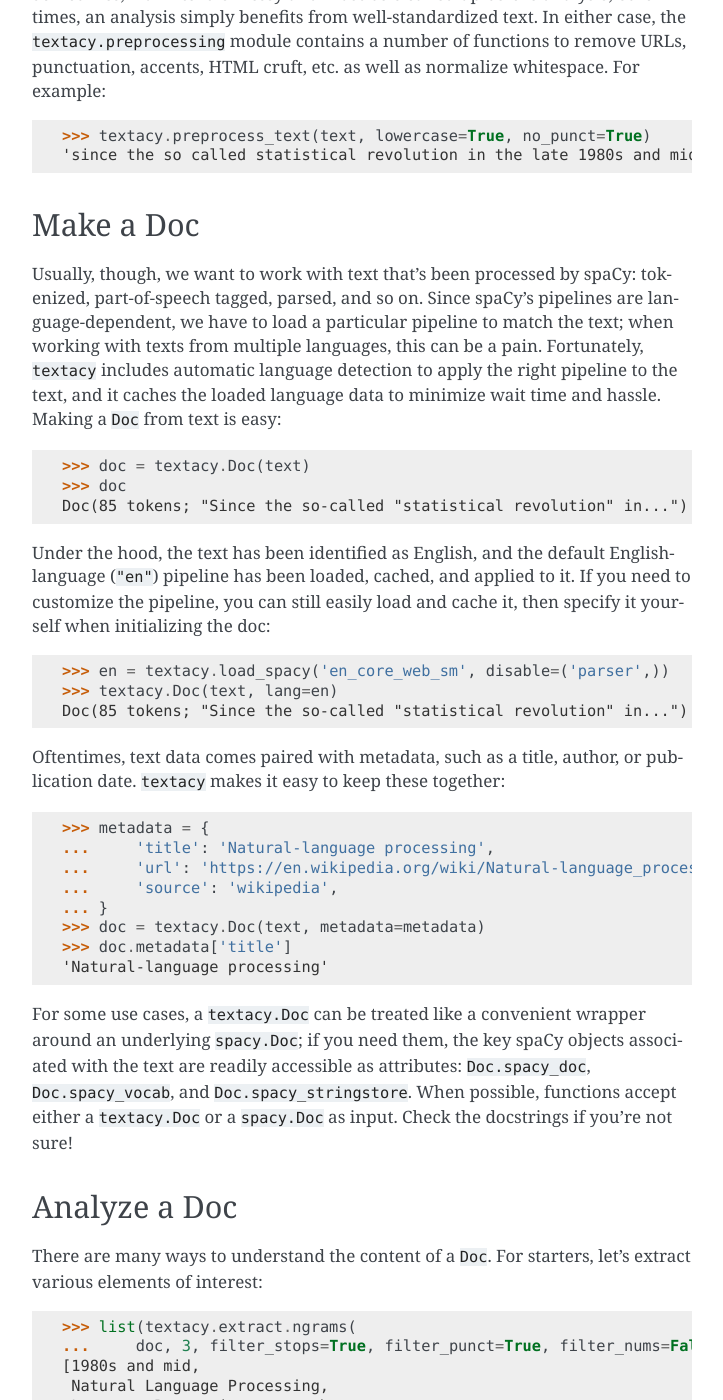
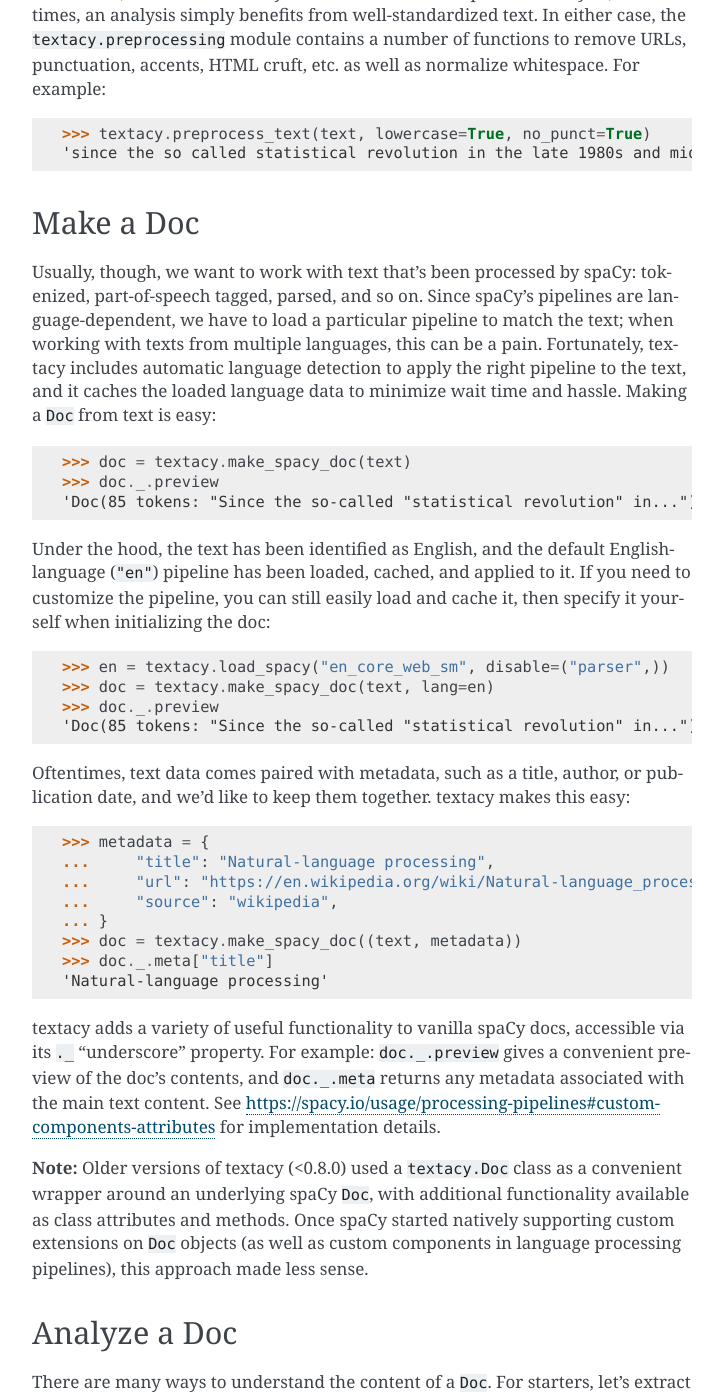
Before and after one commit to chartbeat-labs/textacy, a Sphinx documentation site: the page built from docs/source/getting_started/quickstart.rst, in a window 1280 px wide and 1400 px high, scrolled down 857 px. Shown: the whole window, without its empty margins (388-1111 px from the left). Built offline with Sphinx 7.4.7, drawn with Linux system fonts in a browser that asks for light colours; the version number could not be read and is left out; some of the changed text lies outside the part shown.

Commit message:
Update quickstart guide for new doc, corpus API

```diff
--- a/docs/source/getting_started/quickstart.rst
+++ b/docs/source/getting_started/quickstart.rst
@@ -16,15 +16,15 @@ Let's start with a single text document:
 .. code-block:: pycon
 
     >>> text = (
-    ...     'Since the so-called "statistical revolution" in the late 1980s and mid 1990s, '
-    ...     'much Natural Language Processing research has relied heavily on machine learning. '
-    ...     'Formerly, many language-processing tasks typically involved the direct hand coding '
-    ...     'of rules, which is not in general robust to natural language variation. '
-    ...     'The machine-learning paradigm calls instead for using statistical inference '
-    ...     'to automatically learn such rules through the analysis of large corpora '
-    ...     'of typical real-world examples.')
+    ...     "Since the so-called \"statistical revolution\" in the late 1980s and mid 1990s, "
+    ...     "much Natural Language Processing research has relied heavily on machine learning. "
+    ...     "Formerly, many language-processing tasks typically involved the direct hand coding "
+    ...     "of rules, which is not in general robust to natural language variation. "
+    ...     "The machine-learning paradigm calls instead for using statistical inference "
+    ...     "to automatically learn such rules through the analysis of large corpora "
+    ...     "of typical real-world examples.")
 
-**Note:** In almost all cases, ``textacy`` (as well as ``spacy``) expects to be
+**Note:** In almost all cases, textacy (as well as spaCy) expects to be
 working with unicode text data. Throughout the code, this is indicated as ``str``
 to be consistent with Python 3's default string type; users of Python 2, however,
 must be mindful to use ``unicode``, and convert from the default (bytes) string
@@ -36,7 +36,7 @@ how a particular word or phrase is used in a body of text:
 
 .. code-block:: pycon
 
-    >>> textacy.text_utils.KWIC(text, 'language', window_width=35)
+    >>> textacy.text_utils.KWIC(text, "language", window_width=35)
      1980s and mid 1990s, much Natural  Language  Processing research has relied hea
     n machine learning. Formerly, many  language -processing tasks typically involve
     s not in general robust to natural  language  variation. The machine-learning pa
@@ -59,15 +59,15 @@ Usually, though, we want to work with text that's been processed by spaCy:
 tokenized, part-of-speech tagged, parsed, and so on. Since spaCy's pipelines
 are language-dependent, we have to load a particular pipeline to match the text;
 when working with texts from multiple languages, this can be a pain. Fortunately,
-``textacy`` includes automatic language detection to apply the right pipeline
+textacy includes automatic language detection to apply the right pipeline
 to the text, and it caches the loaded language data to minimize wait time and
 hassle. Making a ``Doc`` from text is easy:
 
 .. code-block:: pycon
 
-    >>> doc = textacy.Doc(text)
-    >>> doc
-    Doc(85 tokens; "Since the so-called "statistical revolution" in...")
+    >>> doc = textacy.make_spacy_doc(text)
+    >>> doc._.preview
+    'Doc(85 tokens: "Since the so-called "statistical revolution" in...")'
 
 Under the hood, the text has been identified as English, and the default English-
 language (``"en"``) pipeline has been loaded, cached, and applied to it. If you
@@ -76,30 +76,37 @@ specify it yourself when initializing the doc:
 
 .. code-block:: pycon
 
-    >>> en = textacy.load_spacy('en_core_web_sm', disable=('parser',))
-    >>> textacy.Doc(text, lang=en)
-    Doc(85 tokens; "Since the so-called "statistical revolution" in...")
+    >>> en = textacy.load_spacy("en_core_web_sm", disable=("parser",))
+    >>> doc = textacy.make_spacy_doc(text, lang=en)
+    >>> doc._.preview
+    'Doc(85 tokens: "Since the so-called "statistical revolution" in...")'
 
 Oftentimes, text data comes paired with metadata, such as a title, author, or
-publication date. ``textacy`` makes it easy to keep these together:
+publication date, and we'd like to keep them together. textacy makes this easy:
 
 .. code-block:: pycon
 
     >>> metadata = {
-    ...     'title': 'Natural-language processing',
-    ...     'url': 'https://en.wikipedia.org/wiki/Natural-language_processing',
-    ...     'source': 'wikipedia',
+    ...     "title": "Natural-language processing",
+    ...     "url": "https://en.wikipedia.org/wiki/Natural-language_processing",
+    ...     "source": "wikipedia",
     ... }
-    >>> doc = textacy.Doc(text, metadata=metadata)
-    >>> doc.metadata['title']
+    >>> doc = textacy.make_spacy_doc((text, metadata))
+    >>> doc._.meta["title"]
     'Natural-language processing'
 
-For some use cases, a ``textacy.Doc`` can be treated like a convenient wrapper
-around an underlying ``spacy.Doc``; if you need them, the key spaCy objects
-associated with the text are readily accessible as attributes: ``Doc.spacy_doc``,
-``Doc.spacy_vocab``, and ``Doc.spacy_stringstore``. When possible, functions accept
-either a ``textacy.Doc`` or a ``spacy.Doc`` as input. Check the docstrings
-if you're not sure!
+textacy adds a variety of useful functionality to vanilla spaCy docs,
+accessible via its ``._`` "underscore" property. For example: ``doc._.preview``
+gives a convenient preview of the doc's contents, and ``doc._.meta`` returns
+any metadata associated with the main text content.
+See https://spacy.io/usage/processing-pipelines#custom-components-attributes
+for implementation details.
+
+**Note:** Older versions of textacy (<0.8.0) used a ``textacy.Doc`` class
+as a convenient wrapper around an underlying spaCy ``Doc``, with additional
+functionality available as class attributes and methods. Once spaCy started
+natively supporting custom extensions on ``Doc`` objects (as well as custom
+components in language processing pipelines), this approach made less sense.
 
 Analyze a Doc
 -------------
@@ -132,8 +139,8 @@ extract various elements of interest:
     >>> list(textacy.extract.ngrams(doc, 2, min_freq=2))
     [Natural Language, natural language]
     >>> list(textacy.extract.named_entities(doc, drop_determiners=True))
-    [late 1980s, mid 1990s, Natural Language Processing]
-    >>> pattern = textacy.constants.POS_REGEX_PATTERNS['en']['NP']
+    [late 1980s and mid 1990s]
+    >>> pattern = textacy.constants.POS_REGEX_PATTERNS["en"]["NP"]
     >>> pattern
     '<DET>? <NUM>* (<ADJ> <PUNCT>? <CONJ>?)* (<NOUN>|<PROPN> <PART>?)+'
     >>> list(textacy.extract.pos_regex_matches(doc, pattern))
@@ -189,25 +196,25 @@ Or we can compute basic counts and various readability statistics:
     >>> ts.n_unique_words
     57
     >>> ts.basic_counts
-    {'n_chars': 414,
+    {'n_sents': 3,
+     'n_words': 73,
+     'n_chars': 414,
+     'n_syllables': 134,
+     'n_unique_words': 57,
      'n_long_words': 30,
      'n_monosyllable_words': 38,
-     'n_polysyllable_words': 19,
-     'n_sents': 3,
-     'n_syllables': 134,
-     'n_unique_words': 57,
-     'n_words': 73}
+     'n_polysyllable_words': 19}
     >>> ts.flesch_kincaid_grade_level
     15.56027397260274
     >>> ts.readability_stats
-    {'automated_readability_index': 17.448173515981736,
+    {'flesch_kincaid_grade_level': 15.56027397260274,
+     'flesch_reading_ease': 26.84351598173518,
+     'smog_index': 17.5058628484301,
+     'gunning_fog_index': 20.144292237442922,
      'coleman_liau_index': 16.32928468493151,
-     'flesch_kincaid_grade_level': 15.56027397260274,
-     'flesch_reading_ease': 26.84351598173518,
+     'automated_readability_index': 17.448173515981736,
+     'lix': 65.42922374429223,
      'gulpease_index': 44.61643835616438,
-     'gunning_fog_index': 20.144292237442922,
-     'lix': 65.42922374429223,
-     'smog_index': 17.5058628484301,
      'wiener_sachtextformel': 11.857779908675797}
 
 Lastly, we can transform a document into a "bag of terms", with flexible weighting
@@ -215,33 +222,33 @@ and term inclusion criteria:
 
 .. code-block:: pycon
 
-    >>> bot = doc.to_bag_of_terms(
-    ...     ngrams=(1, 2, 3), named_entities=True, weighting='count',
+    >>> bot = doc._.to_bag_of_terms(
+    ...     ngrams=(1, 2, 3), named_entities=True, weighting="count",
     ...     as_strings=True)
     >>> sorted(bot.items(), key=lambda x: x[1], reverse=True)[:15]
-    [('language', 3),
-     ('call', 2),
+    [('call', 2),
      ('statistical', 2),
-     ('natural', 2),
      ('machine', 2),
+     ('language', 2),
      ('rule', 2),
      ('learn', 2),
-     ('natural language', 2),
-     ('late 1980', 1),
-     ('mid 1990', 1),
-     ('natural language processing', 1),
-     ('since', 1),
+     ('late 1980 and mid 1990', 1),
      ('revolution', 1),
      ('late', 1),
-     ('1980', 1)]
+     ('1980', 1),
+     ('mid', 1),
+     ('1990', 1),
+     ('Natural', 1),
+     ('Language', 1),
+     ('Processing', 1)]
 
 Working with Many Texts
 -----------------------
 
 Many NLP tasks require datasets comprised of a large number of texts, which
-are often stored on disk in one or multiple files. ``textacy`` makes it easy
-to efficiently stream text (+metadata) records from disk, regardless of the
-format or compression of the data.
+are often stored on disk in one or multiple files. textacy makes it easy
+to efficiently stream text and (text, metadata) pairs from disk, regardless of
+the format or compression of the data.
 
 Let's start with a single text file, where each line is a new text document::
 
@@ -252,14 +259,14 @@ Let's start with a single text file, where each line is a new text document::
 
 In this case, the texts are tweets from my sporadic presence on Twitter ---
 a fine example of small (and boring) data. Let's stream it from disk so we
-can analyze it in ``textacy``:
+can analyze it in textacy:
 
 .. code-block:: pycon
 
-    >>> texts = textacy.io.read_text('../../Desktop/burton-tweets.txt', lines=True)
+    >>> texts = textacy.io.read_text('~/Desktop/burton-tweets.txt', lines=True)
     >>> for text in texts:
-    ...     doc = textacy.Doc(text)
-    ...     print(doc)
+    ...     doc = textacy.make_spacy_doc(text)
+    ...     print(doc._.preview)
     Doc(32 tokens; "I love Daylight Savings Time: It's a biannual o...")
     Doc(28 tokens; "Somewhere between "this is irritating but meh" ...")
     Doc(20 tokens; "Spent an entire day translating structured data...")
@@ -270,78 +277,87 @@ Okay, let's not *actually* analyze my ramblings on social media...
 Instead, let's consider a more complicated dataset: a compressed JSON file in the
 mostly-standard "lines" format, in which each line is a separate record with both
 text data and metadata fields. As an example, we can use the "Capitol Words" dataset
-integrated into ``textacy`` (see :ref:`ref-api-datasets` for details). The data
+integrated into textacy (see :ref:`ref-api-datasets` for details). The data
 is downloadable from the `textacy-data GitHub repository
 <https://github.com/bdewilde/textacy-data/releases/tag/capitol_words_py3_v1.0>`_.
 
 .. code-block:: pycon
 
     >>> records = textacy.io.read_json(
-    ...     'textacy/data/capitol_words/capitol-words-py3.json.gz',
-    ...     mode='rt', lines=True)
+    ...     "textacy/data/capitol_words/capitol-words-py3.json.gz",
+    ...     mode="rt", lines=True)
     >>> for record in records:
-    ...     doc = textacy.Doc(record['text'], metadata=record['title'])
-    ...     print(doc)
+    ...     doc = textacy.make_spacy_doc((record["text"], {"title": record["title"]}))
+    ...     print(doc._.preview)
+    ...     print("meta:", doc._.meta)
     ...     # do stuff...
     ...     break
     Doc(159 tokens; "Mr. Speaker, 480,000 Federal employees are work...")
+    meta: {'title': 'JOIN THE SENATE AND PASS A CONTINUING RESOLUTION'}
 
 For this and a few other datasets, convenient ``Dataset`` classes are already
-implemented in ``textacy`` to help users get up and running, faster:
+implemented in textacy to help users get up and running, faster:
 
 .. code-block:: pycon
 
     >>> import textacy.datasets  # note the import
-    >>> cw = textacy.datasets.CapitolWords()
-    >>> cw.download()
-    >>> records = cw.records(speaker_name={'Hillary Clinton', 'Barack Obama'})
-    >>> text_stream, metadata_stream = textacy.io.unzip(records)
+    >>> ds = textacy.datasets.CapitolWords()
+    >>> ds.download()
+    >>> records = ds.records(speaker_name={"Hillary Clinton", "Barack Obama"})
+    >>> next(records)
+    ('I yield myself 15 minutes of the time controlled by the Democrats.',
+     {'date': '2001-02-13',
+      'congress': 107,
+      'speaker_name': 'Hillary Clinton',
+      'speaker_party': 'D',
+      'title': 'MORNING BUSINESS',
+      'chamber': 'Senate'})
 
 Make a Corpus
 -------------
 
-A ``textacy.Corpus`` is an ordered collection of ``textacy.Doc`` s, all processed
-by the same spacy language pipeline. Let's continue with the Capitol Words dataset
-and make a corpus from text and metadata streams (**Note:** This may take a
-few minutes):
+A ``textacy.Corpus`` is an ordered collection of spaCy ``Doc`` s, all processed
+by the same language pipeline. Let's continue with the Capitol Words dataset
+and make a corpus from a stream of records. (**Note:** This may take a
+few minutes.)
 
 .. code-block:: pycon
 
-    >>> corpus = textacy.Corpus('en', texts=text_stream, metadatas=metadata_stream)
+    >>> corpus = textacy.Corpus("en", data=records)
     >>> corpus
-    Corpus(1241 docs; 857058 tokens)
+    Corpus(1240 docs, 857548 tokens)
 
-As for a ``textacy.Doc``, the language pipeline used to analyze the texts in a
-corpus is configurable, and metadata is optional. You can also add in already-
-processed ``Doc`` s instead of raw texts.
+The language pipeline used to analyze documents in the corpus must be specified
+on instantiation, but the data added to it may come in the form of one or a stream
+of texts, records, or (valid) ``Doc`` s.
 
 .. code-block:: pycon
 
     >>> textacy.Corpus(
-    ...     textacy.load_spacy('en_core_web_sm', disable=('parser', 'tagger')),
-    ...     texts=cw.texts(speaker_party='R', chamber='House', limit=100))
-    Corpus(100 docs; 31410 tokens)
+    ...     textacy.load_spacy("en_core_web_sm", disable=("parser", "tagger")),
+    ...     data=ds.texts(speaker_party="R", chamber="House", limit=100))
+    Corpus(100 docs, 31356 tokens)
 
 You can use basic indexing as well as flexible boolean queries to select
 documents in a corpus:
 
 .. code-block:: pycon
 
-    >>> corpus[-1]
-    Doc(2999 tokens; "In the Federalist Papers, we often hear the ref...")
-    >>> corpus[10:15]
-    [Doc(44 tokens; "I thank the Chair. (The remarks of Mrs. Clinton..."),
-     Doc(359 tokens; "My good friend from Connecticut raised an issue..."),
-     Doc(83 tokens; "My question would be: In response to the discus..."),
-     Doc(3338 tokens; "Madam President, I come to the floor today to s..."),
-     Doc(221 tokens; "Mr. President, I rise in support of Senator Tho...")]
-    >>> obama_docs = list(corpus.get(lambda doc: doc.metadata['speaker_name'] == 'Barack Obama'))
+    >>> corpus[-1]._.preview
+    'Doc(2999 tokens: "In the Federalist Papers, we often hear the ref...")'
+    >>> [doc._.preview for doc in corpus[10:15]]
+    ['Doc(359 tokens: "My good friend from Connecticut raised an issue...")',
+     'Doc(83 tokens: "My question would be: In response to the discus...")',
+     'Doc(3338 tokens: "Madam President, I come to the floor today to s...")',
+     'Doc(221 tokens: "Mr. President, I rise in support of Senator Tho...")',
+     'Doc(3061 tokens: "Mr. President, I thank my distinguished colleag...")']
+    >>> obama_docs = list(corpus.get(lambda doc: doc._.meta["speaker_name"] == "Barack Obama"))
     >>> len(obama_docs)
     411
 
 It's important to note that all of the data in a ``textacy.Corpus`` is stored
 in-memory, which makes a number of features much easier to implement.
-Unfortunately, this means that the maximum size of a corpus will be bound by RAM.
+Unfortunately, this means that the maximum size of a corpus will be bounded by RAM.
 
 Analyze a Corpus
 ----------------
@@ -352,47 +368,49 @@ computed on the fly as documents are added (or removed) from a corpus:
 .. code-block:: pycon
 
     >>> corpus.n_docs, corpus.n_sents, corpus.n_tokens
-    (1241, 33710, 858097)
+    (1240, 34530, 857548)
 
 You can transform a corpus into a document-term matrix, with flexible tokenization,
 weighting, and filtering of terms:
 
 .. code-block:: pycon
 
+    >>> import textacy.vsm  # note the import
     >>> vectorizer = textacy.Vectorizer(
-    ...     tf_type='linear', apply_idf=True, idf_type='smooth', norm='l2',
+    ...     tf_type="linear", apply_idf=True, idf_type="smooth", norm="l2",
     ...     min_df=2, max_df=0.95)
     >>> doc_term_matrix = vectorizer.fit_transform(
-    ...     (doc.to_terms_list(ngrams=1, named_entities=True, as_strings=True)
+    ...     (doc._.to_terms_list(ngrams=1, named_entities=True, as_strings=True)
     ...      for doc in corpus))
     >>> print(repr(doc_term_matrix))
-    <1241x11800 sparse matrix of type '<class 'numpy.float64'>'
-	    with 225946 stored elements in Compressed Sparse Row format>
+    <1240x12577 sparse matrix of type '<class 'numpy.float64'>'
+    	with 217067 stored elements in Compressed Sparse Row format>
 
 From a doc-term matrix, you can then train and interpret a topic model:
 
 .. code-block:: pycon
 
-    >>> model = textacy.TopicModel('nmf', n_topics=10)
+    >>> import textacy.tm  # note the import
+    >>> model = textacy.tm.TopicModel("nmf", n_topics=10)
     >>> model.fit(doc_term_matrix)
     >>> doc_topic_matrix = model.transform(doc_term_matrix)
     >>> doc_topic_matrix.shape
-    (1241, 10)
+    (1240, 10)
     >>> for topic_idx, top_terms in model.top_topic_terms(vectorizer.id_to_term, top_n=10):
-    ...     print('topic', topic_idx, ':', '   '.join(top_terms))
-    topic 0 : -PRON-      new   people   senator   's   work   york   bill   the
-    topic 1 : rescind   quorum   order   unanimous   consent   ask   president   -PRON-   mr.   madam
-    topic 2 : dispense   reading   unanimous   consent   amendment   ask   -PRON-   president   mr.   madam
-    topic 3 : student   school   education   college   child   teacher   program   high   loan   graduate
-    topic 4 : desire   chamber   be   senators   vote   voter   rollcall   objection   2313   regular
-    topic 5 : amendment   pend   aside   set   ask   -PRON-   unanimous   consent   no   mr.
-    topic 6 : health   care   child   mental   patient   quality   medical      program   system
-    topic 7 : iraq   war   troop   iraqi   iraqis   military   policy      escalation   u.s.
-    topic 8 : session   authorize   unanimous   consent   senate   p.m.   a.m.   september   committee   hearing
-    topic 9 : security   homeland   funding   9/11   commission   risk   department   threat   emergency   police
+    ...     print("topic", topic_idx, ":", "   ".join(top_terms))
+    topic 0 : New   people   child   work   need   York   bill   year   school   student
+    topic 1 : rescind   quorum   order   unanimous   consent   ask   President   Mr.   Madam   objection
+    topic 2 : dispense   reading   unanimous   consent   amendment   ask   President   Mr.   Madam   OFFICER
+    topic 3 : motion   table   lay   reconsider   agree   thereto   Madam   preamble   intervene   print
+    topic 4 : desire   Chamber   vote   Senators   rollcall   voter   amendment   2313   regular   cloture
+    topic 5 : amendment   pende   aside   set   ask   unanimous   consent   Mr.   President   desk
+    topic 6 : health   care   patient   Health   mental   quality   child   medical   information   coverage
+    topic 7 : Iraq   war   troop   iraqi   Iraqis   policy   military   american   U.S.   force
+    topic 8 : tax   budget   cut   debt   pay   deficit   $   fiscal   billion   spending
+    topic 9 : Senator   Virginia   yield   West Virginia   West   question   thank   Massachusetts   objection   time
 
 And that's just getting started! For now, though, I encourage you to pick a dataset
---- either your own or one already included in ``textacy`` --- and start exploring
+--- either your own or one already included in textacy --- and start exploring
 the data. *Most* functionality is well-documented via in-code docstrings; to see
 that information all together in nicely-formatted HTML, be sure to check out
 the :ref:`ref-api-reference`.
@@ -416,14 +434,14 @@ only analyze those for which models are available:
 
     >>> for text in texts:
     ...     try:
-    ...         doc = textacy.Doc(text)
-    ...     except IOError:
+    ...         doc = textacy.make_spacy_doc(text)
+    ...     except OSError:
     ...         continue
     ...     # do stuff...
 
 When the ``lang`` param is unspecified, textacy tries to auto-detect the text's
-language and load the corresponding model; if that model is unavailable, spacy
-will raise an ``IOError``. This try/except also handles the case where
+language and load the corresponding model; if that model is unavailable, spaCy
+will raise an ``OSError``. This try/except also handles the case where
 language detection fails and returns, say, "un" for "unknown".
 
 If you do need a ``Corpus``, you can split the input texts by language into
```
Also changed, not shown: other parts of docs/source/getting_started/quickstart.rst (+18 -18 lines).
